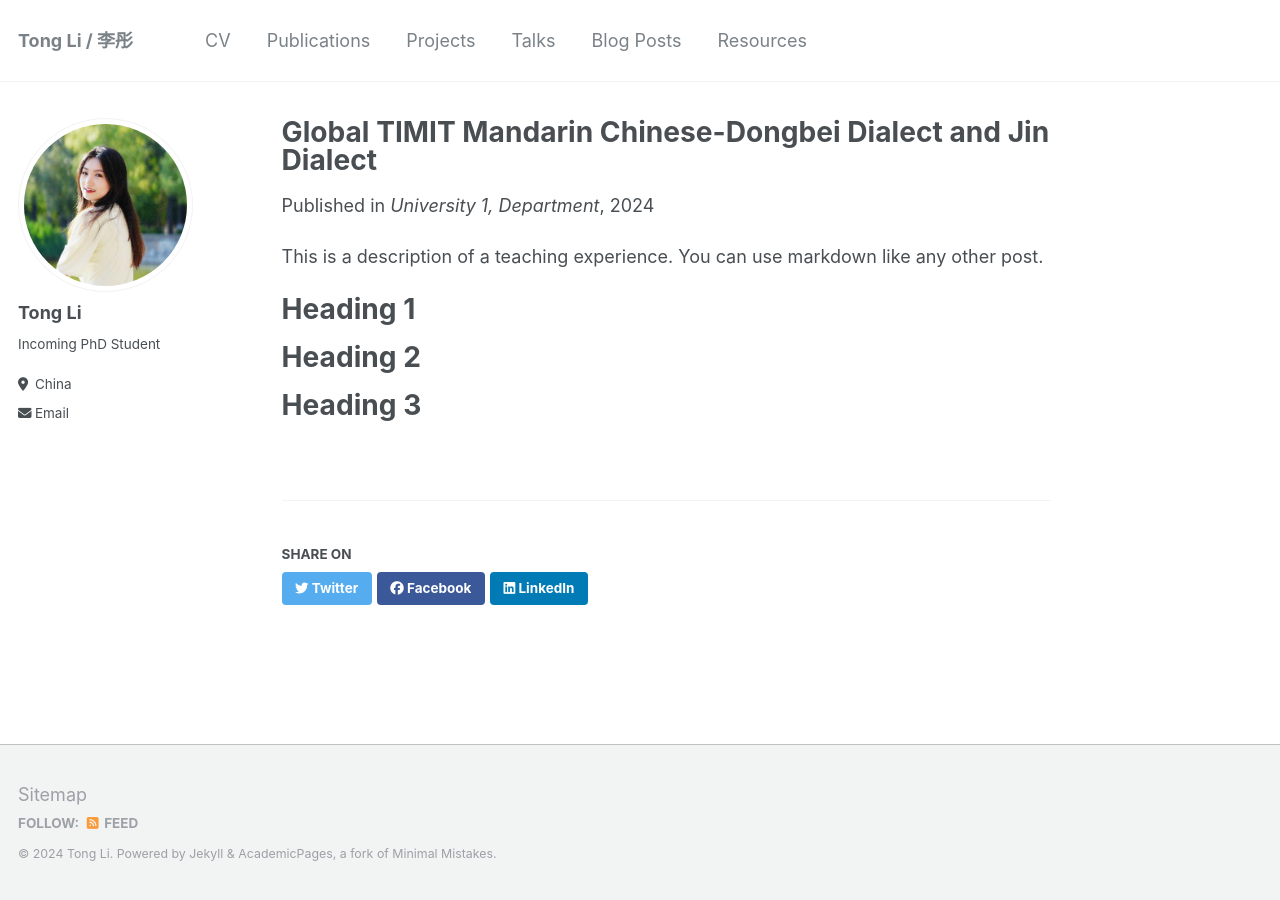
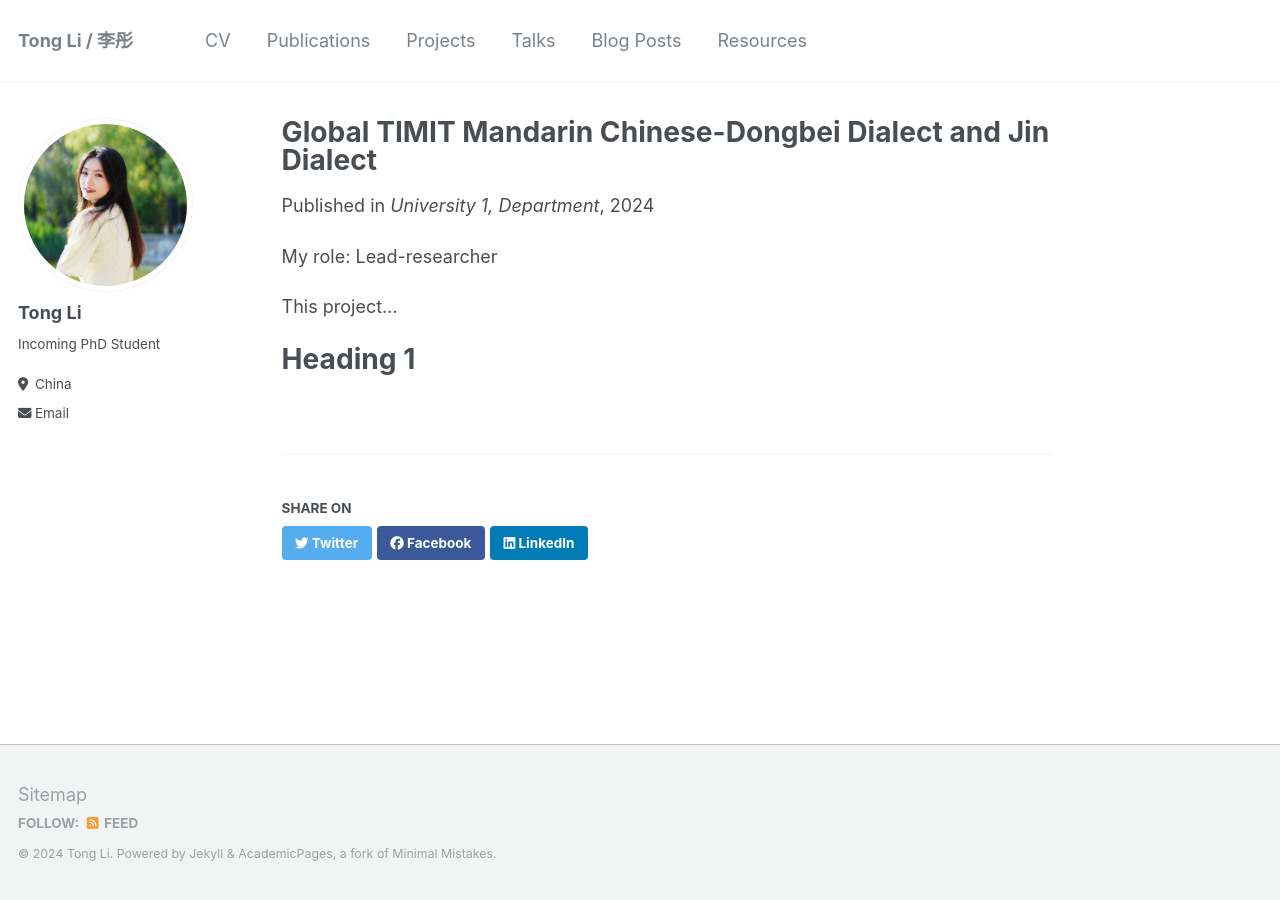
Before and after one commit to litonglinguistics/litonglinguistics.github.io, a Jekyll site: the page built from _projects/project1_TIMIT.md, in a window 1280 px wide. Built offline with Jekyll 4.4.1, drawn with Linux system fonts in a browser that asks for light colours.

Commit message:
Update project1_TIMIT.md

```diff
--- a/_projects/project1_TIMIT.md
+++ b/_projects/project1_TIMIT.md
@@ -7,13 +7,9 @@ venue: "University 1, Department"
 date: 2024-12-01
 ---
 
-This is a description of a teaching experience. You can use markdown like any other post.
+My role: Lead-researcher
+
+This project...
 
 Heading 1
 ======
-
-Heading 2
-======
-
-Heading 3
-======
```
